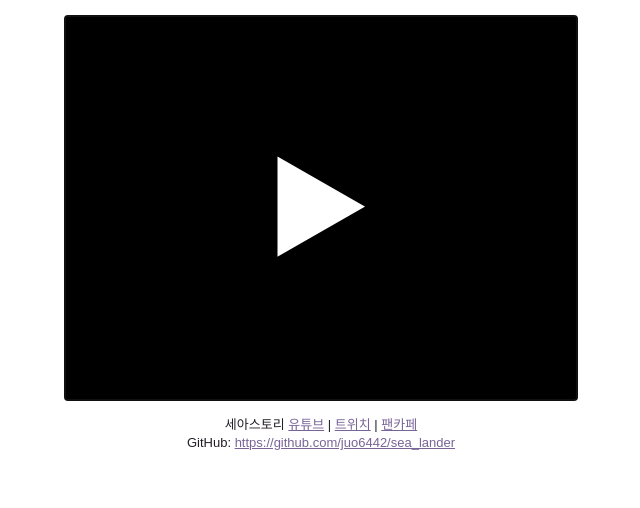
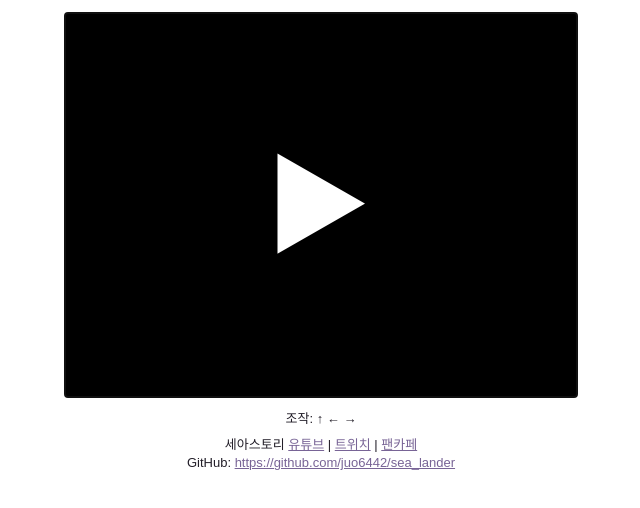
Before and after one commit to juo6442/sea_lander, a website built with webpack: page index.html in a window 1280 px wide. Shown: the whole page, without its empty margins (319-959 px from the left). Built offline with nearby package versions, Linux system fonts and the light colour scheme.

Commit message:
Add control guide

```diff
--- a/index.html
+++ b/index.html
@@ -31,6 +31,9 @@
                     <img src="res/web/play.png" />
                 </button>
             </div>
+
+            <p>조작: ↑ ← →
+            </p>
         </section>
 
         <footer>
--- a/src/web/style.css
+++ b/src/web/style.css
@@ -7,6 +7,11 @@
 
 body {
     font-family: Arial, sans-serif;
+    color: rgb(35, 31, 41);
+    font-size: small;
+    text-align: center;
+    line-height: 140%;
+    word-wrap: break-word;
 }
 
 button#play {
@@ -29,13 +34,7 @@ div#container {
 
 footer {
     width: 100%;
-    margin: 0 0 0.5rem 0;
-
-    color: rgb(35, 31, 41);
-    font-size: small;
-    text-align: center;
-    line-height: 140%;
-    word-wrap: break-word;
+    margin: 0.5rem 0 0.5rem 0;
 }
 
 footer p {
```
